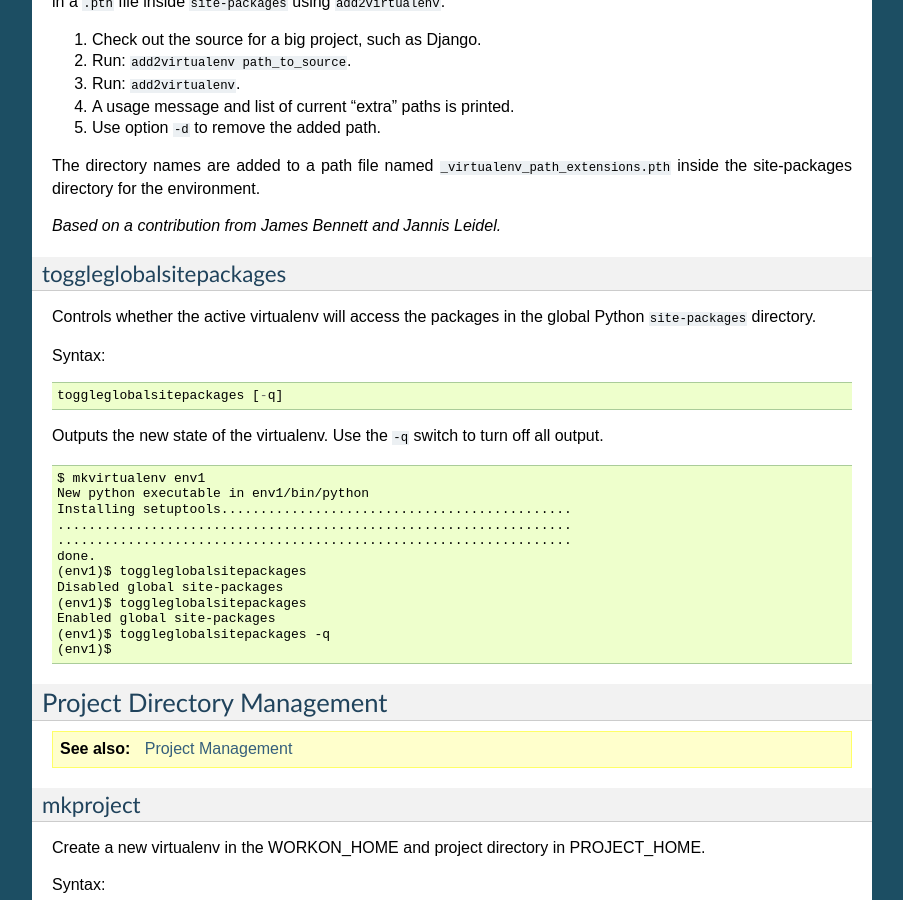
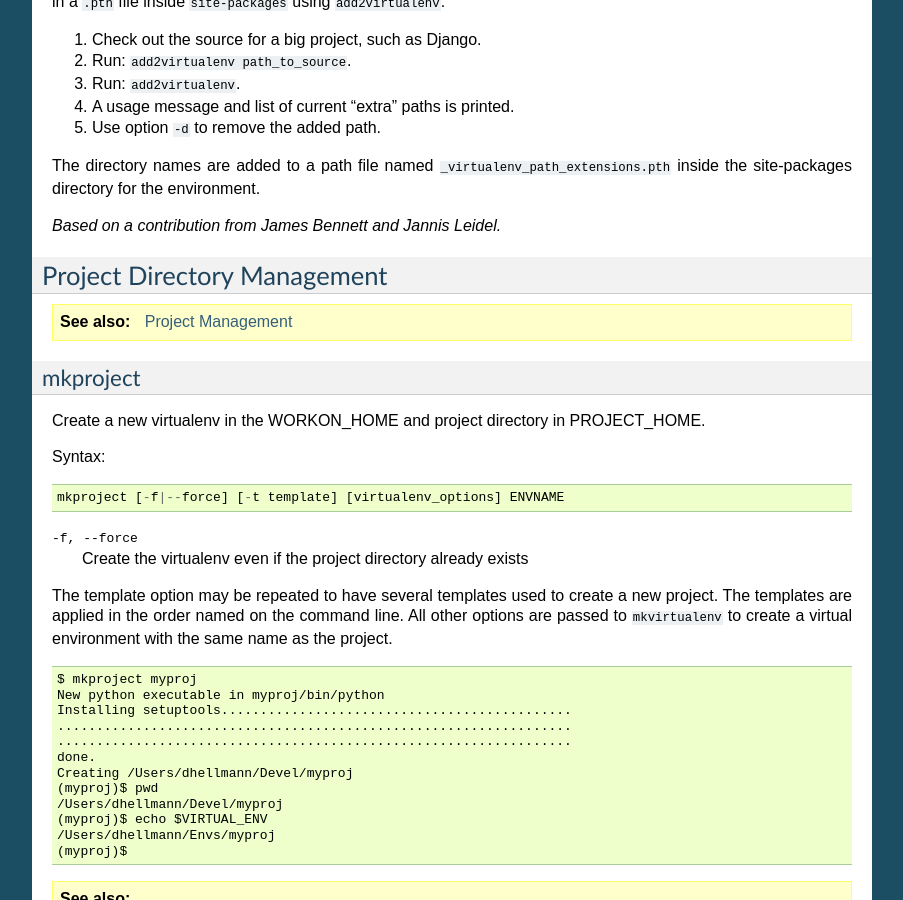
Before and after one commit to python-virtualenvwrapper/virtualenvwrapper, a Sphinx documentation site: the page built from docs/source/command_ref.rst, in a window 1280 px wide and 900 px high, scrolled down 7031 px. Shown: the whole window, without its empty margins (198-1101 px from the left). Built offline with Sphinx 7.4.7, drawn with Linux system fonts in a browser that asks for light colours; pages that are not in the unit, such as notebooks, are missing from menus; some of the changed text lies outside the part shown.

Commit message:
remove tests and features relying on --no-site-packages
virtualenv dropped the --no-site-packages option. This PR updates the
code and tests to remove features related to that missing option.

* remove copy tests for --no-site-packages
* update test_mktmpenv_virtualenv_args to not need --no-site-packages
* update mkvirtualenv tests to not rely on --no-site-packages
* remove toggleglobalsitepackages command

related to #8

```diff
--- a/docs/source/command_ref.rst
+++ b/docs/source/command_ref.rst
@@ -465,36 +465,6 @@ for the environment.
 
 *Based on a contribution from James Bennett and Jannis Leidel.*
 
-.. _command-toggleglobalsitepackages:
-
-toggleglobalsitepackages
-------------------------
-
-Controls whether the active virtualenv will access the packages in the
-global Python ``site-packages`` directory.
-
-Syntax::
-
-    toggleglobalsitepackages [-q]
-
-Outputs the new state of the virtualenv. Use the ``-q`` switch to turn off all
-output.
-
-::
-
-    $ mkvirtualenv env1
-    New python executable in env1/bin/python
-    Installing setuptools.............................................
-    ..................................................................
-    ..................................................................
-    done.
-    (env1)$ toggleglobalsitepackages
-    Disabled global site-packages
-    (env1)$ toggleglobalsitepackages
-    Enabled global site-packages
-    (env1)$ toggleglobalsitepackages -q
-    (env1)$
-
 ============================
 Project Directory Management
 ============================
```
Also changed, not shown: 6 other files.
